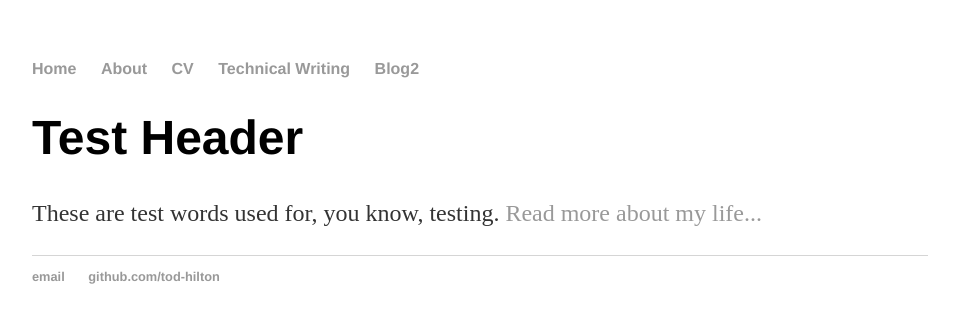
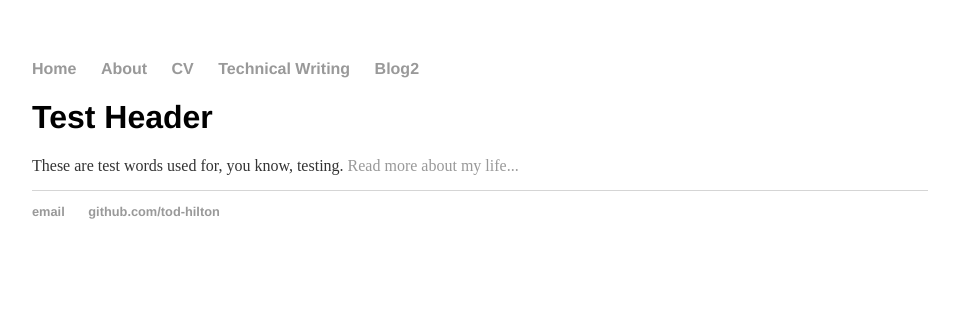
Before and after one commit to HiltonTod/testing, a Jekyll site: the page built from index.html, in a window 1280 px wide. Shown: the top 323 px of the page, without its empty margins (160-1119 px from the left). Built offline with Jekyll 4.4.1, drawn with Linux system fonts in a browser that asks for light colours.

Commit message:
Update main.css

```diff
--- a/css/main.css
+++ b/css/main.css
@@ -20,12 +20,12 @@ a:hover {
     text-decoration: underline;
 }
 h1 {
-    font-size: 3em;
+    font-size: 2em;
     font-family:'Helvetica', 'Arial', 'Sans-Serif';
 }
 p {
-    font-size: 1.5em;
-    line-height: 1.4em;
+    font-size: 1.em;
+    line-height: 1em;
     color: #333;
 }
 footer {
```
